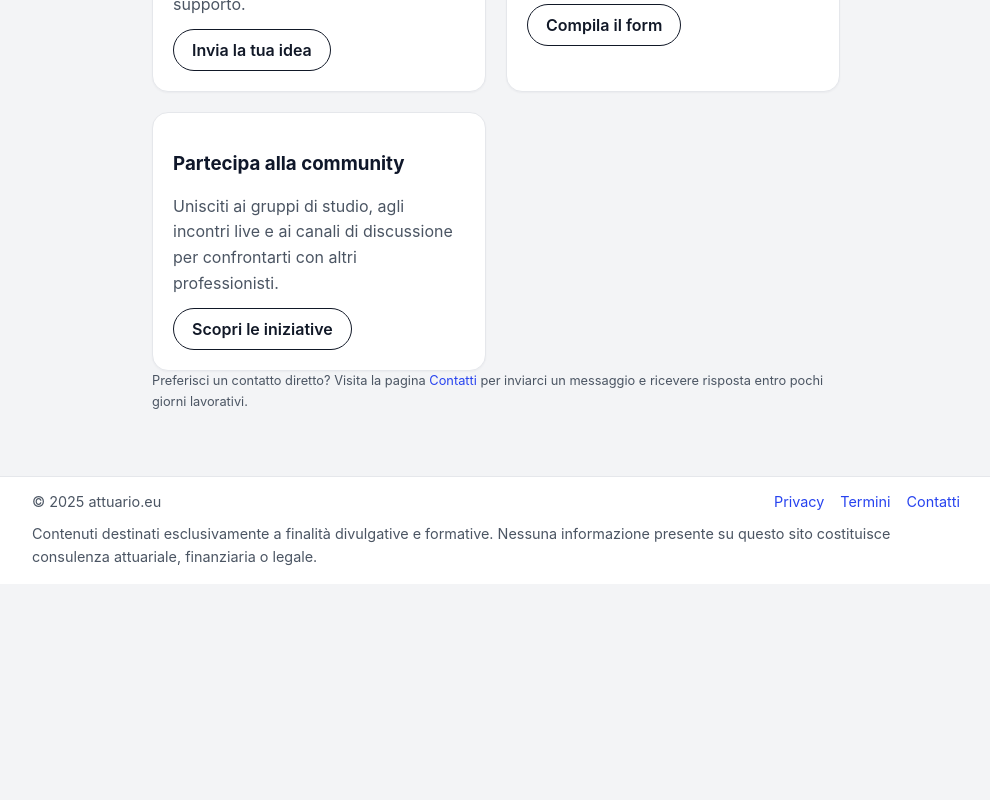
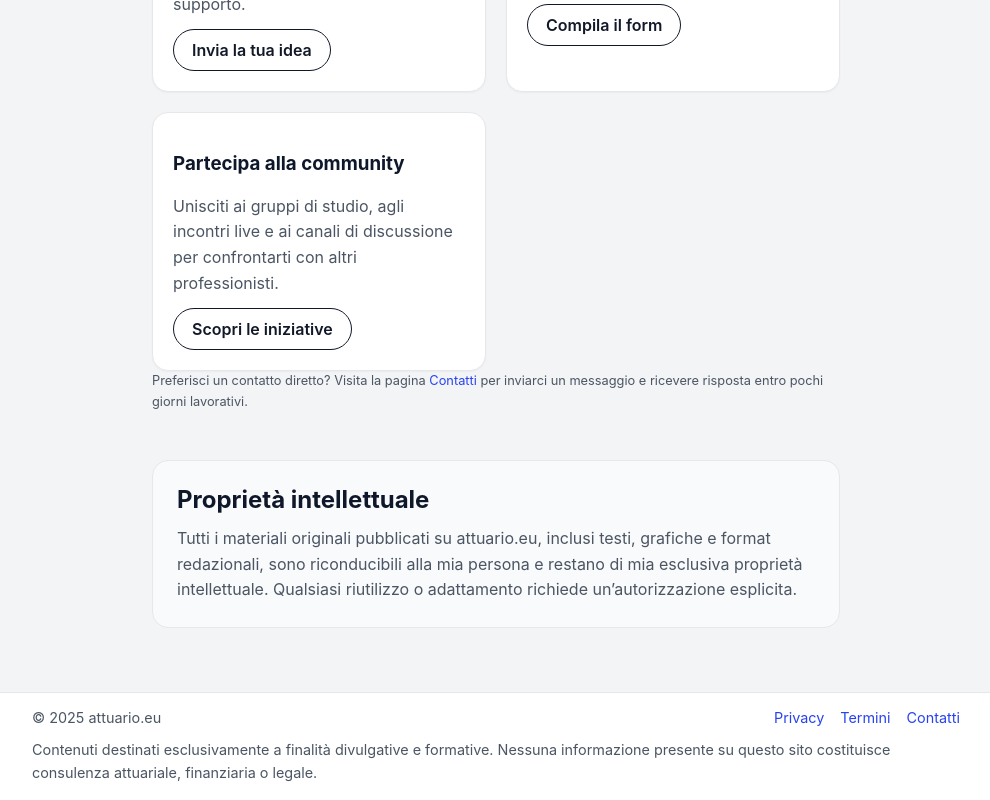
Before and after one commit to pietroscik/attuario-eu, a Next.js app: page /chi-siamo in a window 1280 px wide. Shown: the part 1715-2515 px from the top of the page, without its empty margins (144-1134 px from the left). Before the commit the page ends 2299 px from the top, so only its background shows below. Built offline with nearby package versions, Linux system fonts and the light colour scheme.

Commit message:
Add intellectual property notice to Chi siamo

```diff
--- a/pages/chi-siamo.js
+++ b/pages/chi-siamo.js
@@ -130,6 +130,16 @@ export default function ChiSiamo() {
           Preferisci un contatto diretto? Visita la pagina <Link href="/contatti">Contatti</Link> per inviarci un messaggio e ricevere risposta entro pochi giorni lavorativi.
         </p>
       </section>
+
+      <section
+        className="section info-panel"
+        aria-labelledby="chi-siamo-proprieta-intellettuale"
+      >
+        <h2 id="chi-siamo-proprieta-intellettuale">Proprietà intellettuale</h2>
+        <p>
+          Tutti i materiali originali pubblicati su attuario.eu, inclusi testi, grafiche e format redazionali, sono riconducibili alla mia persona e restano di mia esclusiva proprietà intellettuale. Qualsiasi riutilizzo o adattamento richiede un’autorizzazione esplicita.
+        </p>
+      </section>
     </Layout>
   );
 }
```
